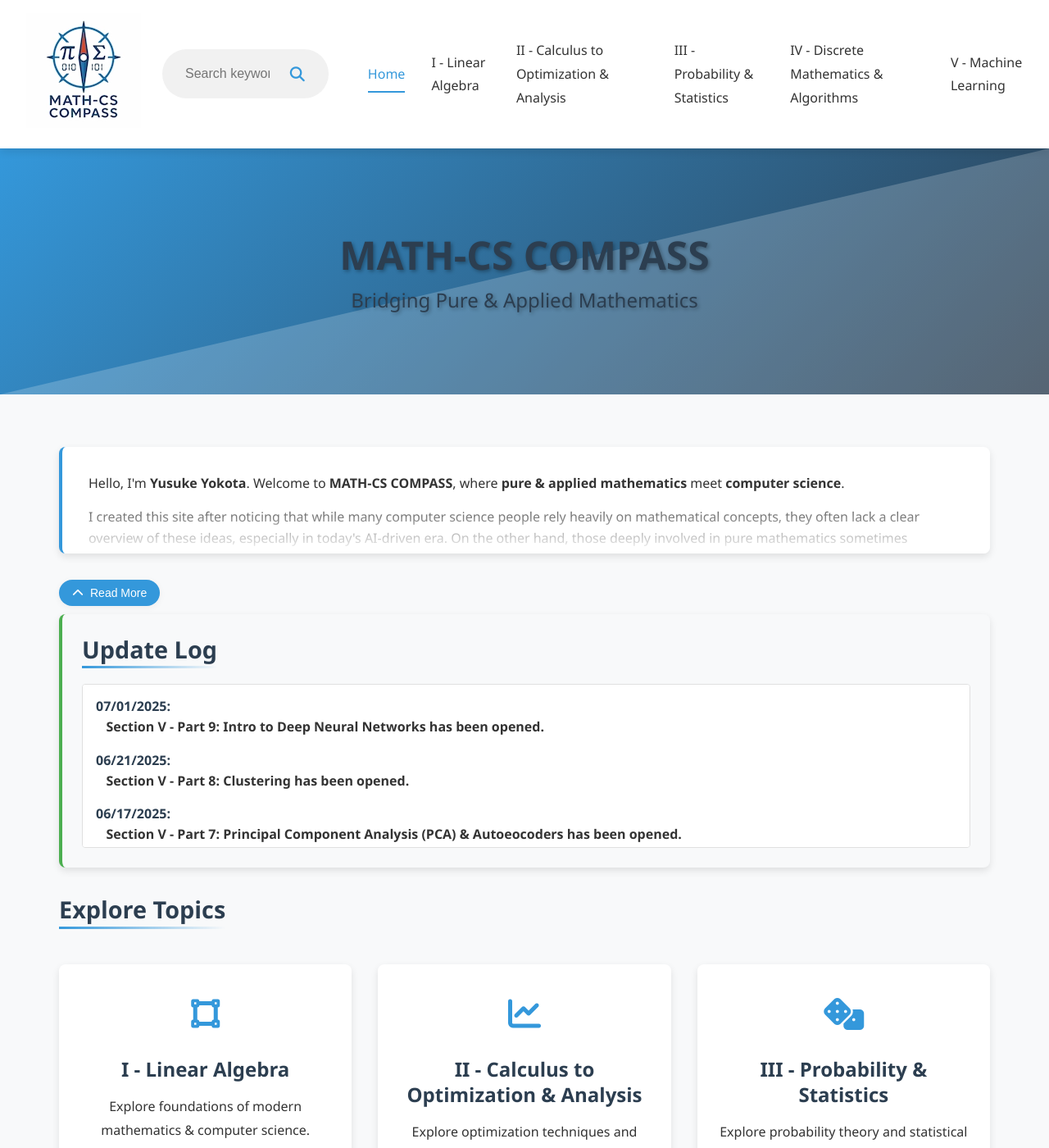
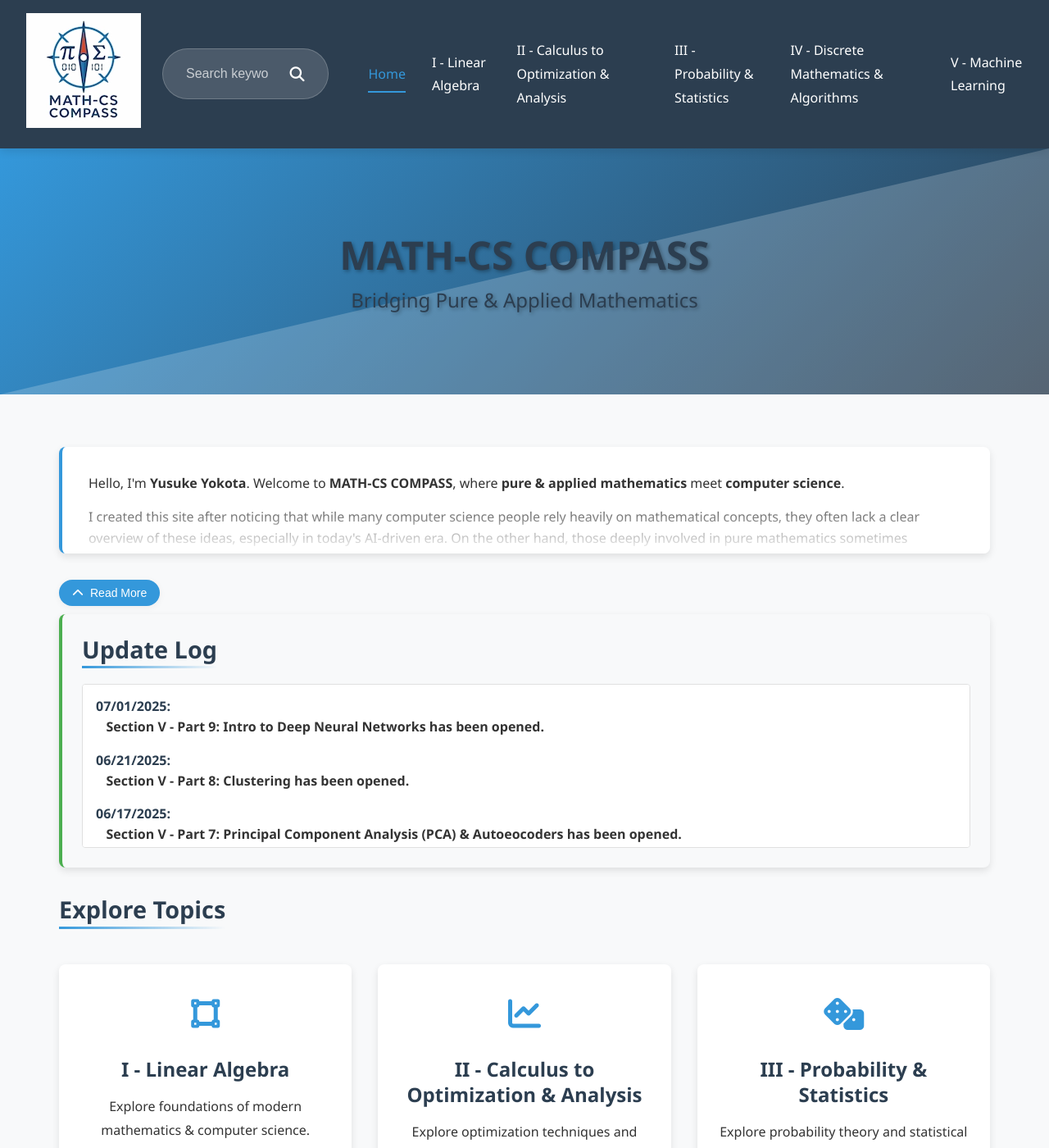
Before and after one commit to Yusukey01/yusukey01.github.io, a Jekyll site: the page built from index.html, in a window 1280 px wide and 1400 px high. Shown: the whole window at 82% size. Built offline with Jekyll 4.4.1, drawn with Linux system fonts in a browser that asks for light colours.

Commit message:
fixed footer

```diff
--- a/css/styles.css
+++ b/css/styles.css
@@ -122,7 +122,7 @@
     display: flex;
     justify-content: space-between;
     align-items: center;
-    background-color: var(--bg-white);
+    background-color: var(--bg-footer); /* Changed from var(--bg-white) to match footer */
     padding: var(--spacing-sm) var(--spacing-lg);
     box-shadow: var(--shadow-md);
     position: sticky;
@@ -133,9 +133,26 @@
   .logo h1 {
     font-size: var(--font-size-xl);
     margin: 0;
-    color: var(--primary-color);
+    color: var(--text-light); /* Changed from var(--primary-color) to white */
     font-weight: 700;
   }
+
+  .nav-links a {
+      text-decoration: none;
+      color: var(--text-light); /* Changed from var(--text-color) to white */
+      font-weight: 500;
+      padding: var(--spacing-xs) 0;
+      position: relative;
+      transition: color var(--transition-normal);
+      display: flex;
+      align-items: center;
+  }
+
+  .nav-links a:hover,
+  .nav-links a.active {
+      color: var(--primary-color); /* Keep the blue hover/active color */
+  }
+
 
   .nav-links {
     display: flex;
@@ -148,17 +165,6 @@
       align-items: center;
   }
 
-  .nav-links a {
-      text-decoration: none;
-      color: var(--text-color);
-      font-weight: 500;
-      padding: var(--spacing-xs) 0;
-      position: relative;
-      transition: color var(--transition-normal);
-      display: flex;
-      align-items: center;
-  }
-
   .nav-number {
       font-weight: bold;
       color: var(--primary-color);
@@ -167,11 +173,6 @@
       text-align: left;
       flex-shrink: 0; /* Prevent shrinking */
       margin-right: 0.5rem;
-  }
-
-  .nav-links a:hover,
-  .nav-links a.active {
-    color: var(--primary-color);
   }
 
   .nav-links a::after {
@@ -355,11 +356,12 @@
   .search-container {
     display: flex;
     align-items: center;
-    background-color: var(--bg-light);
+    background-color: rgba(255, 255, 255, 0.15); /* Semi-transparent white for better integration */
     border-radius: var(--border-radius-pill);
     padding: var(--spacing-xs) var(--spacing-sm);
     margin: 0 var(--spacing-sm);
     width: 300px;
+    border: 1px solid rgba(255, 255, 255, 0.2); /* Subtle border */
   }
 
   #search-input {
@@ -369,17 +371,27 @@
       width: 100%;
       outline: none;
       font-size: 16px;
+      color: var(--text-light); /* White text in search input */
+  }
+
+  #search-input::placeholder {
+      color: rgba(255, 255, 255, 0.7); /* Semi-transparent white placeholder */
   }
 
   #search-button {
       background: none;
       border: none;
       cursor: pointer;
-    color: var(--primary-color);
+      color: var(--text-light); /* White search icon */
       padding: 12px;
       min-width: 44px;
       min-height: 44px;
   }
+
+  #search-button:hover {
+      color: var(--primary-color); /* Blue on hover */
+  }
+
 
   #search-button i {
     font-size: 18px; /* Larger icon */
@@ -1321,7 +1333,7 @@
         left: 0;
         width: 100%;
         flex-direction: column;
-      background-color: var(--bg-white);
+        background-color: var(--bg-footer); /* Changed from var(--bg-white) to match header */
         max-height: 0;
         overflow: hidden;
         transition: max-height var(--transition-slow);
```
Lines whose indentation alone changed are shown as unchanged.
